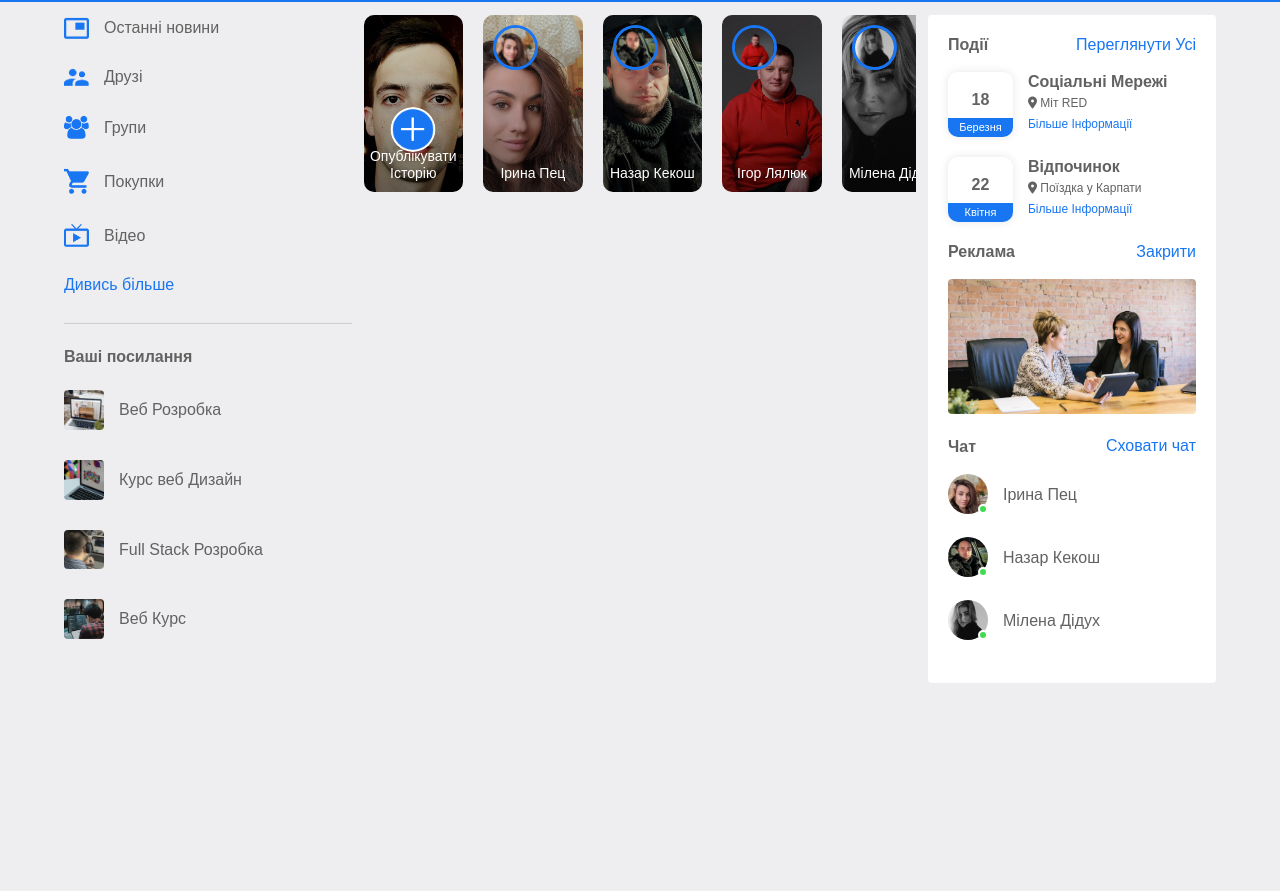
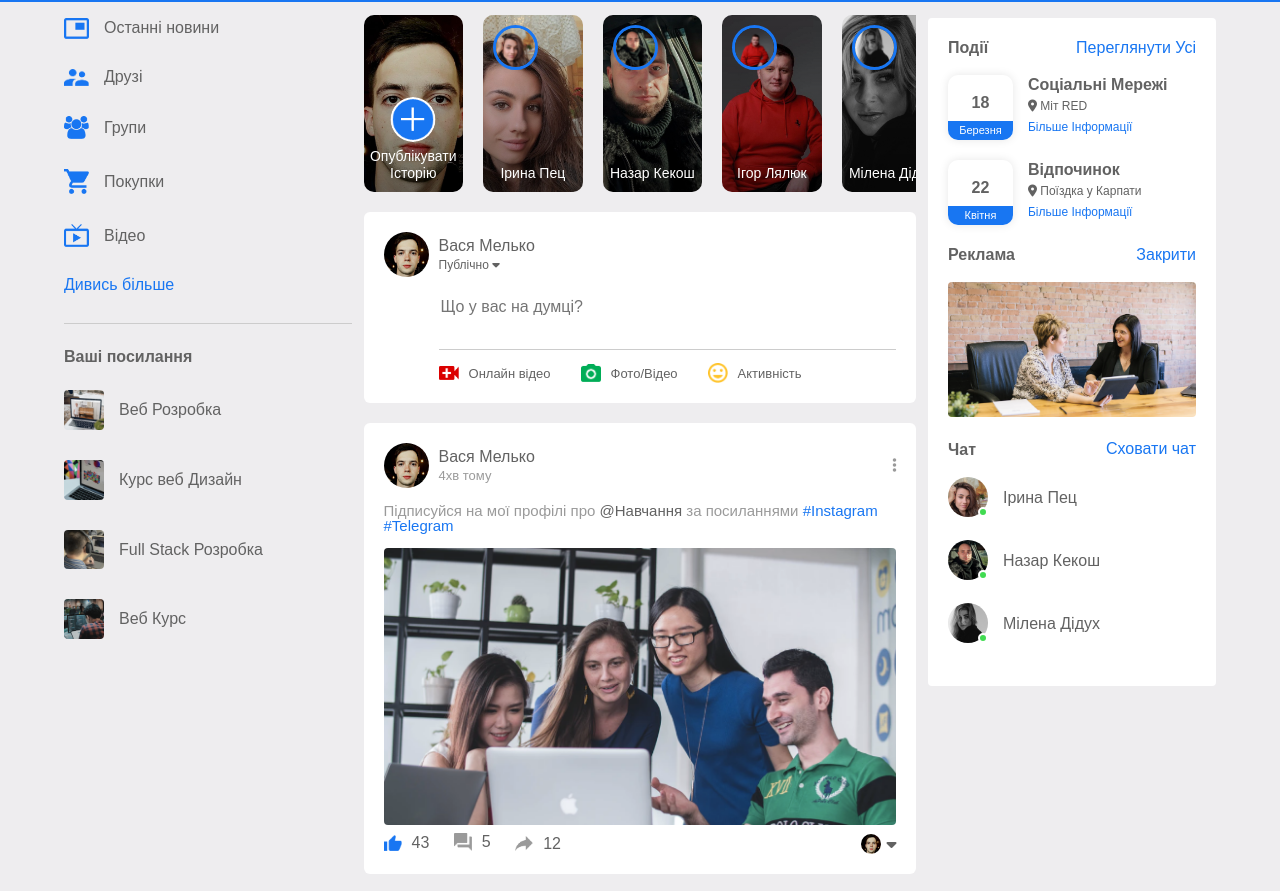
Before and after one commit to melkoff/Facebook_clone, a website: page src/index.html in a window 1280 px wide. Shown: the part 52-943 px from the top of the page. Before the commit the page ends 800 px from the top, so only its background shows below. Drawn offline with nearby package versions, Linux system fonts and the light colour scheme; files that its build step writes are made by us from their sources.

Commit message:
add main content

```diff
--- /dev/null
+++ b/src/components/_main-content.html
@@ -0,0 +1,224 @@
+<div class="main__content-post">
+
+   <div class="user-profile">
+      <img src="img/vasa.jpg" alt="persone">
+      <div class="user-profile-info">
+         <p>Вася Мелько</p>
+         <small>Публічно <i class="fas fa-caret-down"></i></small>
+      </div>
+   </div>
+
+   <div class="post-input-container">
+      <textarea rows="3" placeholder="Що у вас на думці?"></textarea>
+
+      <div class="add-post-links">
+         <a href="#">
+            <img src="img/live-video.png" alt="video">Онлайн відео
+         </a>
+         <a href="#">
+            <img src="img/photo.png" alt="photo">Фото/Відео
+         </a>
+         <a href="#">
+            <img src="img/feeling.png" alt="activity">Активність
+         </a>
+      </div>
+   </div>
+
+</div>
+
+<div class="post-container">
+
+   <div class="post-row">
+      <div class="user-profile">
+         <img src="img/vasa.jpg" alt="persone">
+         <div class="user-profile-info">
+            <p>Вася Мелько</p>
+            <span>4хв тому</span>
+         </div>
+      </div>
+      <a href="#"><i class="fas fa-ellipsis-v"></i></a>
+   </div>
+
+   <p class="post-text">Підписуйся на мої профілі про <span>@Навчання</span> за посиланнями
+      <a href="#">#Instagram</a>
+      <a href="#">#Telegram</a>
+   </p>
+
+   <img src="img/feed-image-1.png" alt="image" class="post-img">
+
+   <div class="post-row">
+      <div class="activity-icons">
+         <div class="icons-style">
+            <img src="img/like-blue.png" alt="like"> 43
+         </div>
+         <div class="icons-style">
+            <img src="img/comments.png" alt="comments"> 5
+         </div>
+         <div class="icons-style">
+            <img src="img/share.png" alt="share"> 12
+         </div>
+      </div>
+
+      <div class="post-profile-icon">
+         <img src="img/vasa.jpg" alt="persone"> <i class="fas fa-caret-down"></i>
+      </div>
+   </div>
+
+</div>
+
+<div class="post-container">
+
+   <div class="post-row">
+      <div class="user-profile">
+         <img src="img/iren.jpg" alt="persone">
+         <div class="user-profile-info">
+            <p>Ірнина Пец</p>
+            <span>2 дні тому</span>
+         </div>
+      </div>
+      <a href="#"><i class="fas fa-ellipsis-v"></i></a>
+   </div>
+
+   <p class="post-text">Активний відпочинок з <span>@друзями</span> на природі.
+
+   </p>
+
+   <img src="img/feed-image-2.png" alt="image" class="post-img">
+
+   <div class="post-row">
+      <div class="activity-icons">
+         <div class="icons-style">
+            <img src="img/like-blue.png" alt="like"> 84
+         </div>
+         <div class="icons-style">
+            <img src="img/comments.png" alt="comments"> 16
+         </div>
+         <div class="icons-style">
+            <img src="img/share.png" alt="share"> 25
+         </div>
+      </div>
+
+      <div class="post-profile-icon">
+         <img src="img/iren.jpg" alt="persone"> <i class="fas fa-caret-down"></i>
+      </div>
+   </div>
+</div>
+
+<div class="post-container">
+
+   <div class="post-row">
+      <div class="user-profile">
+         <img src="img/milena.jpg" alt="persone">
+         <div class="user-profile-info">
+            <p>Мілена Дідух</p>
+            <span>11 березня, 12:37</span>
+         </div>
+      </div>
+      <a href="#"><i class="fas fa-ellipsis-v"></i></a>
+   </div>
+
+   <p class="post-text">Похід у місто
+      <a href="#">#Friends</a>
+      <a href="#">#Citylife</a>
+   </p>
+
+   <img src="img/feed-image-3.png" alt="image" class="post-img">
+
+   <div class="post-row">
+      <div class="activity-icons">
+         <div class="icons-style">
+            <img src="img/like-blue.png" alt="like"> 71
+         </div>
+         <div class="icons-style">
+            <img src="img/comments.png" alt="comments"> 13
+         </div>
+         <div class="icons-style">
+            <img src="img/share.png" alt="share"> 3
+         </div>
+      </div>
+
+      <div class="post-profile-icon">
+         <img src="img/milena.jpg" alt="persone"> <i class="fas fa-caret-down"></i>
+      </div>
+   </div>
+</div>
+
+<div class="post-container">
+
+   <div class="post-row">
+      <div class="user-profile">
+         <img src="img/mary.jpg" alt="persone">
+         <div class="user-profile-info">
+            <p>Марія Пінчак</p>
+            <span>9 березня, 14:08</span>
+         </div>
+      </div>
+      <a href="#"><i class="fas fa-ellipsis-v"></i></a>
+   </div>
+
+   <p class="post-text">Розробка сайту
+      <a href="#">#WEB</a>
+      <a href="#">#Happy</a>
+   </p>
+
+   <img src="img/feed-image-4.png" alt="image" class="post-img">
+
+   <div class="post-row">
+      <div class="activity-icons">
+         <div class="icons-style">
+            <img src="img/like-blue.png" alt="like"> 35
+         </div>
+         <div class="icons-style">
+            <img src="img/comments.png" alt="comments"> 1
+         </div>
+         <div class="icons-style">
+            <img src="img/share.png" alt="share"> 3
+         </div>
+      </div>
+
+      <div class="post-profile-icon">
+         <img src="img/mary.jpg" alt="persone"> <i class="fas fa-caret-down"></i>
+      </div>
+   </div>
+</div>
+
+<div class="post-container">
+
+   <div class="post-row">
+      <div class="user-profile">
+         <img src="img/ihor.jpg" alt="persone">
+         <div class="user-profile-info">
+            <p></p>
+            <span>6 березня, 11:37</span>
+         </div>
+      </div>
+      <a href="#"><i class="fas fa-ellipsis-v"></i></a>
+   </div>
+
+   <p class="post-text">Міт з командою, обгворення нового проекту
+      <a href="#">#Friends</a>
+      <a href="#">#Meeting</a>
+      <a href="#">#Team</a>
+      <a href="#">#Project</a>
+   </p>
+
+   <img src="img/feed-image-5.png" alt="image" class="post-img">
+
+   <div class="post-row">
+      <div class="activity-icons">
+         <div class="icons-style">
+            <img src="img/like-blue.png" alt="like"> 63
+         </div>
+         <div class="icons-style">
+            <img src="img/comments.png" alt="comments"> 14
+         </div>
+         <div class="icons-style">
+            <img src="img/share.png" alt="share"> 5
+         </div>
+      </div>
+
+      <div class="post-profile-icon">
+         <img src="img/ihor.jpg" alt="persone"> <i class="fas fa-caret-down"></i>
+      </div>
+   </div>
+</div>
--- /dev/null
+++ b/src/components/_main-story.html
@@ -0,0 +1,82 @@
+<div class="main__content">
+
+   <div class="story-gallery ">
+      <!-- STORY -->
+      <div class="story" style="background-image: linear-gradient(transparent, rgba(0, 0, 0, 0.5)), url(img/vasa.jpg);">
+         <img src="img/upload.png" alt="upload" class="story-active">
+         <p>Опублікувати Історію</p>
+      </div>
+      <!-- STORY END -->
+      <!-- STORY -->
+      <div class="story" style="background-image: linear-gradient(transparent, rgba(0, 0, 0, 0.5)), url(img/iren.jpg);">
+         <img src="img/iren.jpg" alt="upload">
+         <p>Ірина Пец</p>
+      </div>
+      <!-- STORY END -->
+      <!-- STORY -->
+      <div class="story"
+         style="background-image: linear-gradient(transparent, rgba(0, 0, 0, 0.5)), url(img/nazar.jpg);">
+         <img src="img/nazar.jpg" alt="upload">
+         <p>Назар Кекош</p>
+      </div>
+      <!-- STORY END -->
+      <!-- STORY -->
+      <div class="story" style="background-image: linear-gradient(transparent, rgba(0, 0, 0, 0.5)), url(img/ihor.jpg);">
+         <img src="img/ihor.jpg" alt="upload">
+         <p>Ігор Лялюк</p>
+      </div>
+      <!-- STORY END -->
+      <!-- STORY -->
+      <div class="story"
+         style="background-image: linear-gradient(transparent, rgba(0, 0, 0, 0.5)), url(img/milena.jpg);">
+         <img src="img/milena.jpg" alt="upload">
+         <p>Мілена Дідух</p>
+      </div>
+      <!-- STORY END -->
+      <!-- STORY -->
+      <div class="story" style="background-image: linear-gradient(transparent, rgba(0, 0, 0, 0.5)), url(img/mary.jpg);">
+         <img src="img/mary.jpg" alt="upload">
+         <p>Марія Пінчак</p>
+      </div>
+      <!-- STORY END -->
+      <!-- STORY -->
+      <div class="story"
+         style="background-image: linear-gradient(transparent, rgba(0, 0, 0, 0.5)), url(img/andriy.jpg);">
+         <img src="img/andriy.jpg" alt="upload">
+         <p>Андрій Мицько</p>
+      </div>
+      <!-- STORY END -->
+      <!-- STORY -->
+      <div class="story"
+         style="background-image: linear-gradient(transparent, rgba(0, 0, 0, 0.5)), url(img/rostk.jpg);">
+         <img src="img/rostk.jpg" alt="upload">
+         <p>Ростислав Михаць</p>
+      </div>
+      <!-- STORY END -->
+      <!-- STORY -->
+      <div class="story"
+         style="background-image: linear-gradient(transparent, rgba(0, 0, 0, 0.5)), url(img/vanya.jpg);">
+         <img src="img/vanya.jpg" alt="upload">
+         <p>Іван Ковба</p>
+      </div>
+      <!-- STORY END -->
+      <!-- STORY -->
+      <div class="story" style="background-image: linear-gradient(transparent, rgba(0, 0, 0, 0.5)), url(img/dima.jpg);">
+         <img src="img/dima.jpg" alt="upload">
+         <p>Дмитро Мелько</p>
+      </div>
+      <!-- STORY END -->
+      <!-- STORY -->
+      <div class="story"
+         style="background-image: linear-gradient(transparent, rgba(0, 0, 0, 0.5)), url(img/taras.jpg);">
+         <img src="img/taras.jpg" alt="upload">
+         <p>Тарас Карпінський</p>
+      </div>
+      <!-- STORY END -->
+   </div>
+
+   <!--CONTENT-->
+   @@include("../components/_main-content.html")
+   <!--CONTENT END-->
+
+</div>
--- a/src/pages/main-page.html
+++ b/src/pages/main-page.html
@@ -5,91 +5,9 @@
    @@include("../components/_left-sidebar.html")
    <!-- LEFT SIDE BAR END -->
 
-   <!-- MAIN CONTENT -->
-   <div class="main__content">
-
-      <div class="story-gallery ">
-         <!-- STORY -->
-         <div class="story"
-            style="background-image: linear-gradient(transparent, rgba(0, 0, 0, 0.5)), url(img/vasa.jpg);">
-            <img src="img/upload.png" alt="upload" class="story-active">
-            <p>Опублікувати Історію</p>
-         </div>
-         <!-- STORY END -->
-         <!-- STORY -->
-         <div class="story"
-            style="background-image: linear-gradient(transparent, rgba(0, 0, 0, 0.5)), url(img/iren.jpg);">
-            <img src="img/iren.jpg" alt="upload">
-            <p>Ірина Пец</p>
-         </div>
-         <!-- STORY END -->
-         <!-- STORY -->
-         <div class="story"
-            style="background-image: linear-gradient(transparent, rgba(0, 0, 0, 0.5)), url(img/nazar.jpg);">
-            <img src="img/nazar.jpg" alt="upload">
-            <p>Назар Кекош</p>
-         </div>
-         <!-- STORY END -->
-         <!-- STORY -->
-         <div class="story"
-            style="background-image: linear-gradient(transparent, rgba(0, 0, 0, 0.5)), url(img/ihor.jpg);">
-            <img src="img/ihor.jpg" alt="upload">
-            <p>Ігор Лялюк</p>
-         </div>
-         <!-- STORY END -->
-         <!-- STORY -->
-         <div class="story"
-            style="background-image: linear-gradient(transparent, rgba(0, 0, 0, 0.5)), url(img/milena.jpg);">
-            <img src="img/milena.jpg" alt="upload">
-            <p>Мілена Дідух</p>
-         </div>
-         <!-- STORY END -->
-         <!-- STORY -->
-         <div class="story"
-            style="background-image: linear-gradient(transparent, rgba(0, 0, 0, 0.5)), url(img/mary.jpg);">
-            <img src="img/mary.jpg" alt="upload">
-            <p>Марія Пінчак</p>
-         </div>
-         <!-- STORY END -->
-         <!-- STORY -->
-         <div class="story"
-            style="background-image: linear-gradient(transparent, rgba(0, 0, 0, 0.5)), url(img/andriy.jpg);">
-            <img src="img/andriy.jpg" alt="upload">
-            <p>Андрій Мицько</p>
-         </div>
-         <!-- STORY END -->
-         <!-- STORY -->
-         <div class="story"
-            style="background-image: linear-gradient(transparent, rgba(0, 0, 0, 0.5)), url(img/rostk.jpg);">
-            <img src="img/rostk.jpg" alt="upload">
-            <p>Ростислав Михаць</p>
-         </div>
-         <!-- STORY END -->
-         <!-- STORY -->
-         <div class="story"
-            style="background-image: linear-gradient(transparent, rgba(0, 0, 0, 0.5)), url(img/vanya.jpg);">
-            <img src="img/vanya.jpg" alt="upload">
-            <p>Іван Ковба</p>
-         </div>
-         <!-- STORY END -->
-         <!-- STORY -->
-         <div class="story"
-            style="background-image: linear-gradient(transparent, rgba(0, 0, 0, 0.5)), url(img/dima.jpg);">
-            <img src="img/dima.jpg" alt="upload">
-            <p>Дмитро Мелько</p>
-         </div>
-         <!-- STORY END -->
-         <!-- STORY -->
-         <div class="story"
-            style="background-image: linear-gradient(transparent, rgba(0, 0, 0, 0.5)), url(img/taras.jpg);">
-            <img src="img/taras.jpg" alt="upload">
-            <p>Тарас Карпінський</p>
-         </div>
-         <!-- STORY END -->
-      </div>
-
-   </div>
-   <!-- MAIN CONTENT END -->
+   <!-- MAIN STORY -->
+   @@include("../components/_main-story.html")
+   <!-- MAIN STORY END -->
 
    <!-- RIGHT SIDE BAR -->
    @@include("../components/_right-sidebar.html")
--- /dev/null
+++ b/src/sass/components/_main-content.scss
@@ -0,0 +1,145 @@
+.main {
+   &__content {
+      // content
+      &-post {
+         width: 100%;
+         background: #fff;
+         border-radius: 6px;
+         padding: 20px;
+         color: #626262;
+         margin-top: 20px;
+         animation: fadeInUp 1s;
+
+         .user-profile {
+            display: flex;
+            align-items: center;
+            img {
+               width: 45px;
+               border-radius: 50%;
+               margin-right: 10px;
+            }
+            .user-profile-info {
+               p {
+                  margin-bottom: 2px;
+                  font-weight: 500;
+                  color: #626262;
+               }
+               small {
+                  font-size: 12px;
+               }
+            }
+         }
+
+         .post-input-container {
+            padding-left: 55px;
+            margin-top: 20px;
+            textarea {
+               width: 100%;
+               border: 0;
+               outline: 0;
+               border-bottom: 1px solid #ccc;
+               background: transparent;
+               resize: none;
+            }
+
+            .add-post-links {
+               display: flex;
+               margin-top: 10px;
+
+               a {
+                  display: flex;
+                  align-items: center;
+                  color: #626262;
+                  margin-right: 30px;
+                  font-size: 13px;
+                  img {
+                     width: 20px;
+                     margin-right: 10px;
+                  }
+               }
+            }
+         }
+      }
+   }
+   .post-container {
+      width: 100%;
+      background: #fff;
+      border-radius: 6px;
+      padding: 20px;
+      color: #626262;
+      margin: 20px 0;
+      animation: fadeInUp 1s;
+      .user-profile {
+         display: flex;
+         align-items: center;
+         img {
+            width: 45px;
+            border-radius: 50%;
+            margin-right: 10px;
+         }
+         .user-profile-info {
+            p {
+               margin-bottom: 2px;
+               font-weight: 500;
+               color: #626262;
+            }
+            span {
+               font-size: 13px;
+               color: #9a9a9a;
+            }
+         }
+      }
+      .post-text {
+         color: #9a9a9a;
+         margin: 15px 0;
+         font-size: 15px;
+         span {
+            color: #626262;
+            font-weight: 500;
+         }
+         a {
+            color: #1876f2;
+         }
+      }
+      .post-img {
+         width: 100%;
+         border-radius: 4px;
+         margin-bottom: 5px;
+      }
+
+      .post-row {
+         display: flex;
+         align-items: center;
+         justify-content: space-between;
+
+         a {
+            color: #9a9a9a;
+         }
+
+         .activity-icons {
+            .icons-style {
+               display: inline-flex;
+               align-items: center;
+               justify-content: center;
+               margin-right: 20px;
+               img {
+                  width: 18px;
+                  margin-right: 10px;
+                  cursor: pointer;
+               }
+            }
+         }
+
+         .post-profile-icon {
+            display: flex;
+            align-items: center;
+
+            img {
+               width: 20px;
+               border-radius: 50%;
+               margin-right: 5px;
+            }
+         }
+      }
+   }
+}
--- /dev/null
+++ b/src/sass/components/_main-story.scss
@@ -0,0 +1,52 @@
+.main {
+   &__content {
+      width: 48%;
+
+      .story-gallery {
+         display: flex;
+         overflow-x: hidden;
+         scroll-snap-type: x mandatory;
+         animation: fadeInDown 1s;
+         cursor: grab;
+         .story {
+            flex-shrink: 0;
+            width: 18%;
+            margin: 0 10px;
+            scroll-snap-align: start;
+            padding-top: 32%;
+            position: relative;
+            background-position: center;
+            background-size: cover;
+            border-radius: 10px;
+            cursor: pointer;
+            img {
+               position: absolute;
+               width: 45px;
+               border-radius: 50%;
+               top: 10px;
+               left: 10px;
+               border: 3px solid #1876f2;
+            }
+            .story-active {
+               position: absolute;
+               width: 45px;
+               top: unset;
+               left: 50%;
+               bottom: 50px;
+               transform: translate(-50%);
+               border: 0;
+            }
+
+            p {
+               position: absolute;
+               bottom: 10px;
+               width: 100%;
+               text-align: center;
+               color: #fff;
+               font-size: 14px;
+               line-height: 1.2;
+            }
+         }
+      }
+   }
+}
--- a/src/sass/pages/main-page.scss
+++ b/src/sass/pages/main-page.scss
@@ -2,55 +2,4 @@
    display: flex;
    justify-content: space-between;
    padding: 13px 5%;
-
-   &__content {
-      width: 48%;
-
-      .story-gallery {
-         display: flex;
-         overflow-x: hidden;
-         scroll-snap-type: x mandatory;
-         animation: fadeInDown 1s;
-         cursor: grab;
-         .story {
-            flex-shrink: 0;
-            width: 18%;
-            margin: 0 10px;
-            scroll-snap-align: start;
-            padding-top: 32%;
-            position: relative;
-            background-position: center;
-            background-size: cover;
-            border-radius: 10px;
-            cursor: pointer;
-            img {
-               position: absolute;
-               width: 45px;
-               border-radius: 50%;
-               top: 10px;
-               left: 10px;
-               border: 3px solid #1876f2;
-            }
-            .story-active {
-               position: absolute;
-               width: 45px;
-               top: unset;
-               left: 50%;
-               bottom: 40px;
-               transform: translate(-50%);
-               border: 0;
-            }
-
-            p {
-               position: absolute;
-               bottom: 10px;
-               width: 100%;
-               text-align: center;
-               color: #fff;
-               font-size: 14px;
-               line-height: 1.2;
-            }
-         }
-      }
-   }
 }
--- a/src/sass/style.scss
+++ b/src/sass/style.scss
@@ -9,6 +9,8 @@
 @import "libs/slick.scss";
 
 @import "components/header";
+@import "components/main-story";
+@import "components/main-content";
 @import "components/left-sidebar";
 @import "components/right-sidebar";
 
```
